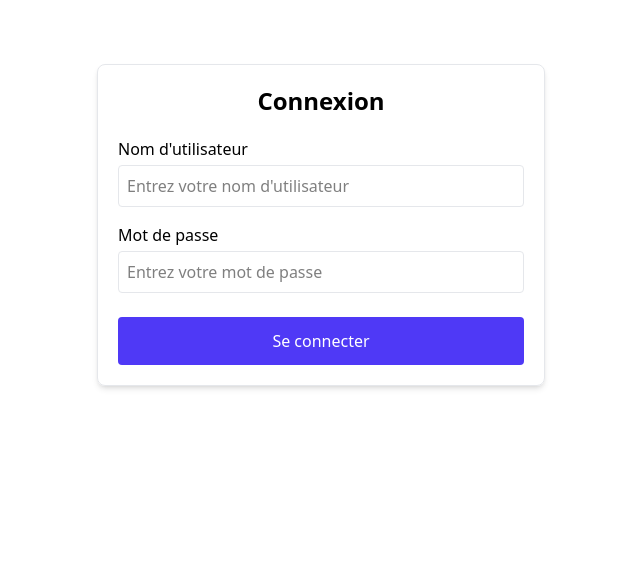
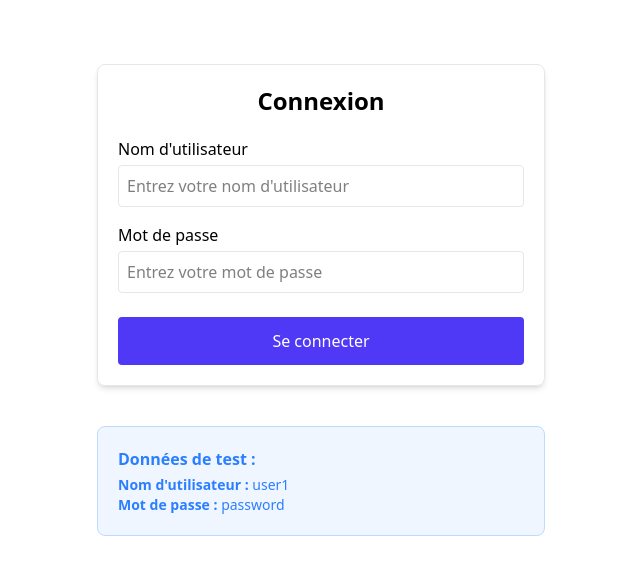
Before and after one commit to IUTTroyes/correcto-proto, a Vue app: page /auth/login in a window 1280 px wide. Shown: the top 574 px of the page, without its empty margins (319-959 px from the left). Built offline with nearby package versions, Linux system fonts and the light colour scheme.

Commit message:
Add test user credentials section to LoginView
A new section displaying test credentials (username and password) has been added to improve usability for testing purposes. This ensures easy access to predefined login information for developers or testers.

```diff
--- a/src/views/auth/LoginView.vue
+++ b/src/views/auth/LoginView.vue
@@ -78,6 +78,22 @@ async function handleLogin() {
       </button>
     </form>
   </div>
+
+  <div class="max-w-md mx-auto mt-10 p-5 border border-blue-200 rounded-lg bg-blue-50">
+    <div class="text-blue-500 flex flex-col gap-1">
+      <div class="font-bold text-md">
+        Données de test :
+      </div>
+      <div class="text-sm">
+        <div>
+          <span class="font-bold">Nom d'utilisateur :</span> user1
+        </div>
+        <div>
+          <span class="font-bold">Mot de passe :</span> password
+        </div>
+      </div>
+    </div>
+  </div>
 </template>
 
 <style scoped>
```
Lines whose indentation alone changed are shown as unchanged.
